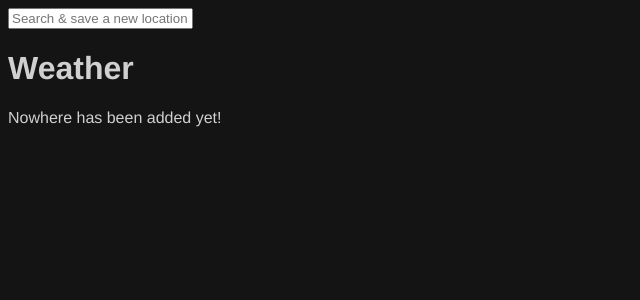
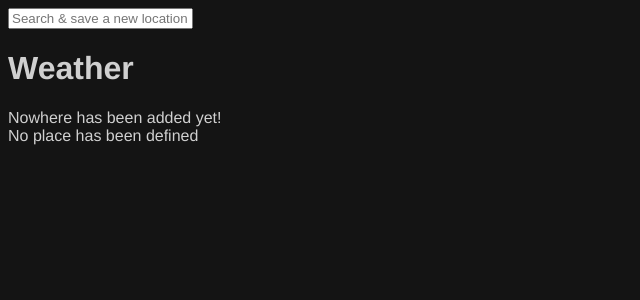
Before and after one commit to arprice102/Pelican, a Next.js app: page / in a window 1280 px wide. Shown: the top 300 px of the page, without its empty margins (0-640 px from the left). Built offline with nearby package versions, Linux system fonts and the light colour scheme.

Commit message:
add state folder for atoms and pipe data to forecast component

```diff
--- /dev/null
+++ b/src/app/components/FullForecast.jsx
@@ -0,0 +1,26 @@
+import { v4 as uuidv4 } from 'uuid';
+import styles from '../css/placesummary.scss';
+import { atom, useAtom, useAtomValue } from 'jotai';
+import { fullForecastViewAtom } from '../state/fullForecastViewAtom.jsx';
+import { fullForecastPlaceAtom } from '../state/fullForecastPlaceAtom.jsx';
+import WeatherTile from "./WeatherTile.jsx";
+
+export default function FullForecast() {
+    const [fullForecastView, setFullForecastView] = useAtom(fullForecastViewAtom);
+    const place = useAtomValue(fullForecastPlaceAtom);
+
+    let summary = "No place has been defined";
+
+    console.log("rerender fullforecast");
+    console.log("place in fullforecast", place);
+
+    if(place !== undefined) {
+        summary = <div className="fullForecast__title">{place.address.name}</div>
+    }
+
+    return (
+        <div className="fullForecast">
+          {summary}
+        </div>
+    )
+}
--- a/src/app/components/PlaceSummary.jsx
+++ b/src/app/components/PlaceSummary.jsx
@@ -1,19 +1,19 @@
 import { v4 as uuidv4 } from 'uuid';
 import styles from '../css/placesummary.scss';
+import { atom, useAtom } from 'jotai';
+import { fullForecastViewAtom } from '../state/fullForecastViewAtom.jsx';
 import WeatherTile from "./WeatherTile.jsx";
 
-export default function PlaceSummary({onRemovePlace, place, forecast}) {
+export default function PlaceSummary({onRemovePlace, onViewForecast, place, forecast}) {
     console.log("rerender placesummary");
     console.log("place received", place);
+
+    const [fullForecastView, setFullForecastView] = useAtom(fullForecastViewAtom);
 
     const rawPlaceName = place.address.name;
     const rawCounty = place.address.county;
     const rawState = place.address.state;
     const nicePlace = getNicePlace(rawPlaceName, rawCounty, rawState);
-
-    function handleViewForecast() {
-
-    }
 
     let tiles = <></>;
 
@@ -33,7 +33,7 @@ export default function PlaceSummary({onRemovePlace, place, forecast}) {
             <div className="placesummary__tiles">
                 {tiles}
             </div>
-            <button onClick={handleViewForecast}>View full forecast</button>
+            <button onClick={onViewForecast}>View full forecast</button>
             <button onClick={onRemovePlace}>Remove place</button>
         </div>
     )
--- a/src/app/layout.tsx
+++ b/src/app/layout.tsx
@@ -1,6 +1,7 @@
 import type { Metadata } from "next";
 import { Inter } from "next/font/google";
 import "./globals.css";
+import { Providers } from './components/Providers.jsx';
 
 const inter = Inter({ subsets: ["latin"] });
 
@@ -16,7 +17,9 @@ export default function RootLayout({
 }>) {
   return (
     <html lang="en">
-      <body className={inter.className}>{children}</body>
+      <Providers>
+        <body className={inter.className}>{children}</body>
+      </Providers>
     </html>
   );
 }
--- a/src/app/page.tsx
+++ b/src/app/page.tsx
@@ -3,16 +3,18 @@
 import axios from 'axios';
 import { v4 as uuidv4 } from 'uuid';
 import styles from "./page.module.scss";
-import { useAtom } from 'jotai';
-import { atomWithStorage } from 'jotai/utils';
-import { Providers } from './components/Providers';
+import { atom, useAtom } from 'jotai';
+import { placesAtom } from './state/placesAtom.jsx';
+import { fullForecastViewAtom } from './state/fullForecastViewAtom.jsx';
+import { fullForecastPlaceAtom } from './state/fullForecastPlaceAtom.jsx';
 import SearchBox from "./components/SearchBox.jsx";
 import PlaceSummary from "./components/PlaceSummary.jsx";
-
-const placesAtom = atomWithStorage('places', []);
+import FullForecast from "./components/FullForecast.jsx";
 
 export default function WeatherApp() {
   const [places, setPlaces] = useAtom(placesAtom);
+  const [fullForecastView, setFullForecastView] = useAtom(fullForecastViewAtom);
+  const [fullForecastPlace, setFullForecastPlace] = useAtom(fullForecastPlaceAtom);
 
   console.log("rerender app");
 
@@ -50,9 +52,14 @@ export default function WeatherApp() {
     setPlaces(newPlaces);
   }
 
+  function handleFullForecast(place) {
+    setFullForecastPlace(place);
+    console.log("set fullforecastplace", fullForecastPlace);
+  }
+
   let summary = "Nowhere has been added yet!";
 
-  if(places !== undefined) {
+  if (places !== undefined) {
     if (places.length > 0) {
       console.log("places to print", places);
       summary = [];
@@ -73,6 +80,10 @@ export default function WeatherApp() {
             onRemovePlace={() => {
               handleRemovePlace(place);
             }}
+            onViewForecast={() => {
+              console.log("onFullForecast", place);
+              handleFullForecast(place);
+            }}
           />);
       });
     }
@@ -80,7 +91,7 @@ export default function WeatherApp() {
 
   return (
     <main className={styles.main}>
-      <Providers>
+
       <SearchBox onChange={(place) => {
         handleAddPlace(place);
         retrieveForecast(place, (fc) => {
@@ -88,14 +99,14 @@ export default function WeatherApp() {
         });
       }} />
 
-        {/*<FrequencyToggleButton*/}
-
       <h1>Weather</h1>
 
       <div className="placescontainer">
         {summary}
       </div>
-      </Providers>
+
+      <FullForecast />
+
     </main>
   );
 }
--- /dev/null
+++ b/src/app/state/fullForecastPlaceAtom.jsx
@@ -0,0 +1,3 @@
+import { atom, useAtom } from 'jotai';
+
+export const fullForecastPlaceAtom = atom(undefined);
--- /dev/null
+++ b/src/app/state/fullForecastViewAtom.jsx
@@ -0,0 +1,3 @@
+import { atom, useAtom } from 'jotai';
+
+export const fullForecastViewAtom = atom(false);
--- /dev/null
+++ b/src/app/state/placesAtom.jsx
@@ -0,0 +1,3 @@
+import { atomWithStorage } from 'jotai/utils';
+
+export const placesAtom = atomWithStorage('places', []);
```
Also changed, not shown: src/app/components/FrequencyToggle.jsx (deleted, +0 -7 lines). Lines whose indentation alone changed are shown as unchanged.
